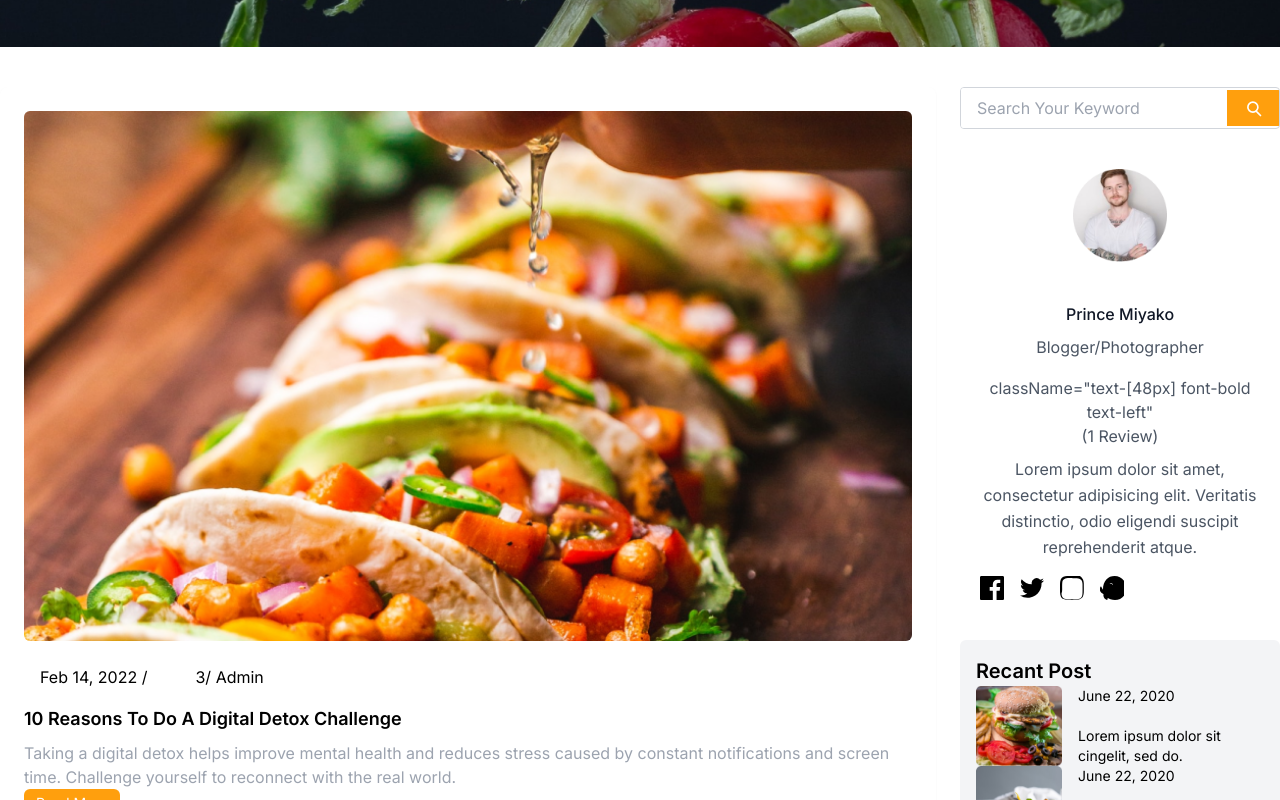
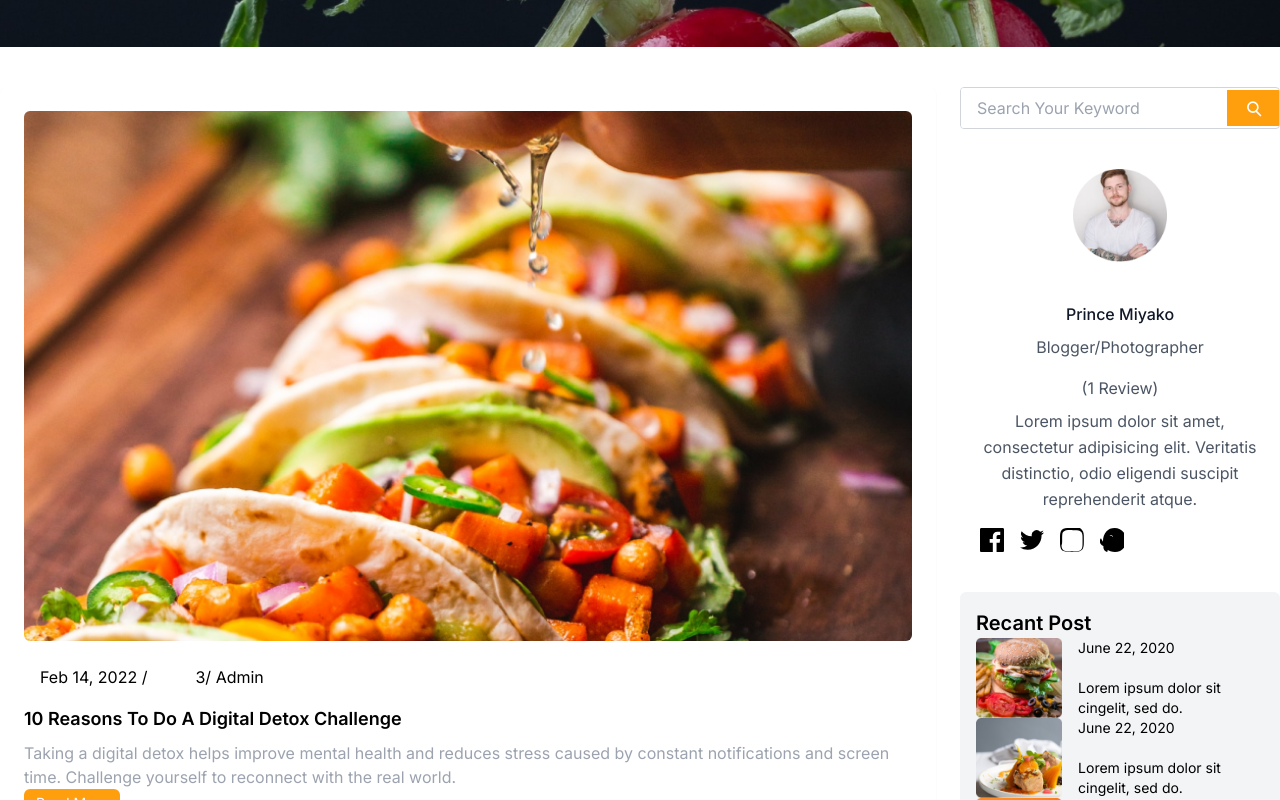
Before and after one commit to mfaisal-kit/hackathon-nextjs, a Next.js app: page /blogpage in a window 1280 px wide. Shown: the part 424-1224 px from the top of the page. Built offline with nearby package versions, Linux system fonts and the light colour scheme.

Commit message:
resolve issue

```diff
--- a/src/app/blogpage/page.tsx
+++ b/src/app/blogpage/page.tsx
@@ -144,7 +144,7 @@ export default function SignUp() {
         </h1>
         <p className="mb-4 leading-relaxed">Blogger/Photographer</p>
 
-        className="text-[48px] font-bold text-left"
+
 
         {/* Review Count */}
         <p>(1 Review)</p>
```
